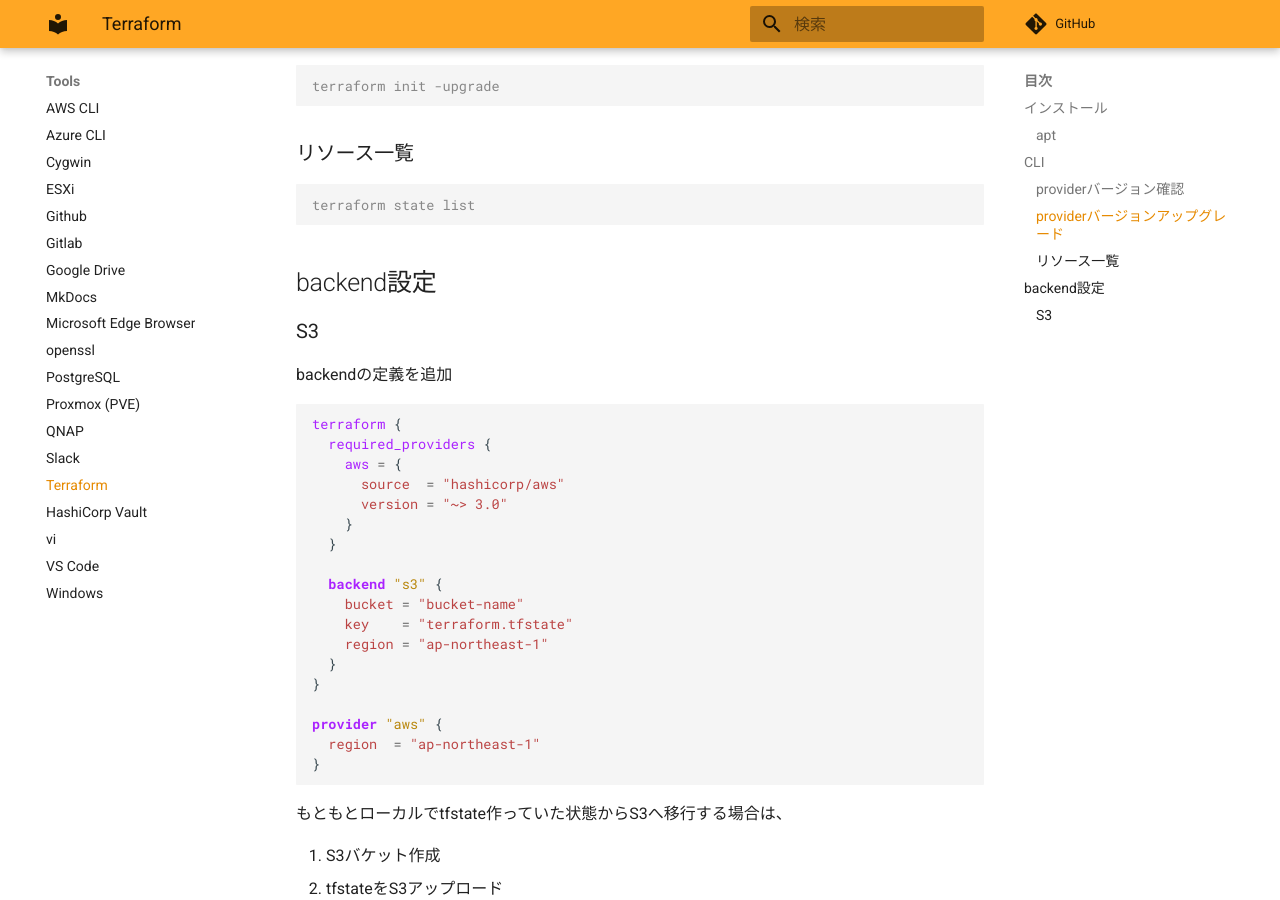
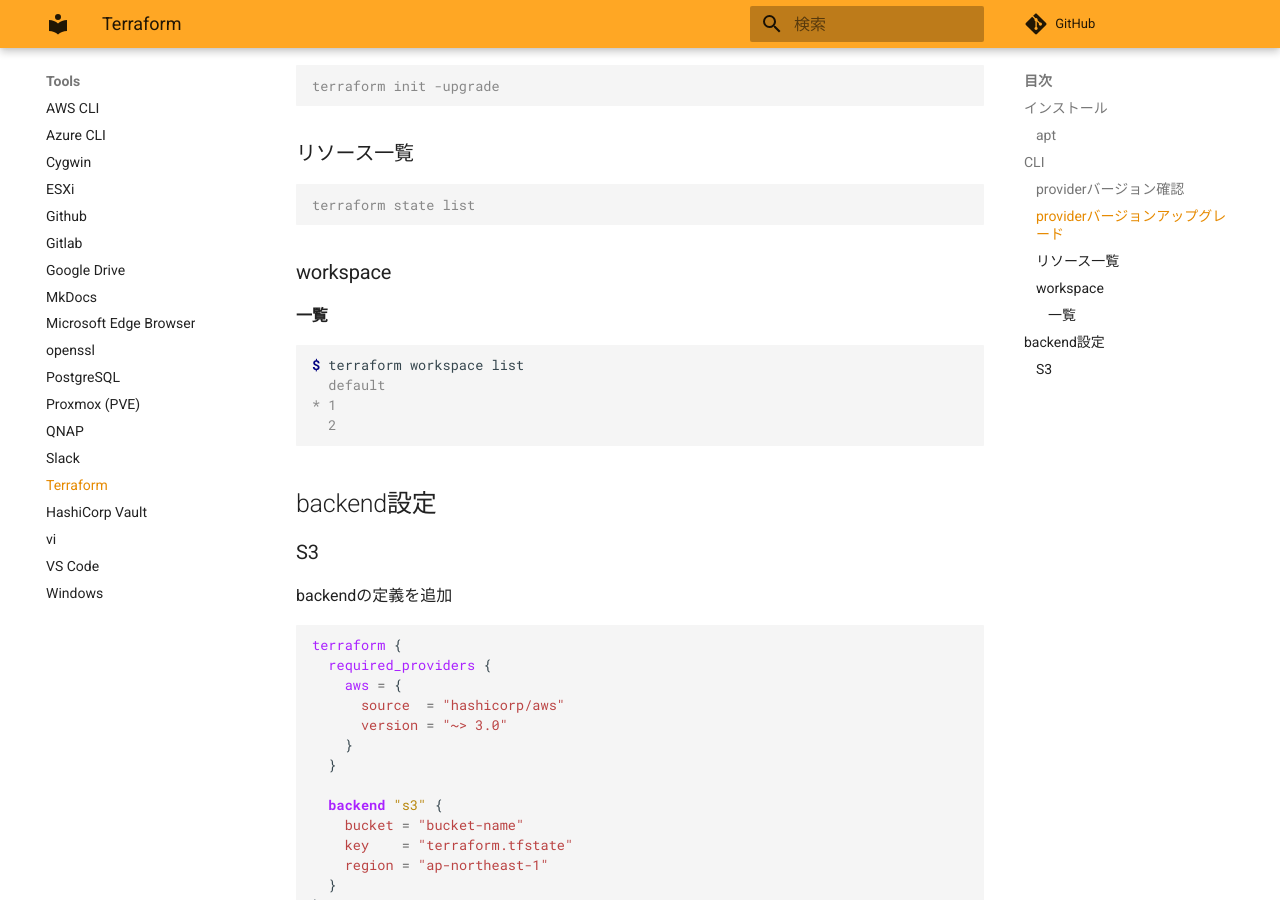
Before and after one commit to zaki-lknr/docs, an MkDocs documentation site: the page built from docs/Tools/terraform.md, in a window 1280 px wide and 900 px high, scrolled down 757 px. Built offline with MkDocs 1.6.1 and Material for MkDocs 9.7.7, drawn with Linux system fonts in a browser that asks for light colours; comment, search, counter and statistics services are not loaded.

Commit message:
add: tools/terraform: workspace一覧

````diff
--- a/docs/Tools/terraform.md
+++ b/docs/Tools/terraform.md
@@ -35,6 +35,17 @@ terraform init -upgrade
 
 ```console
 terraform state list
+```
+
+### workspace
+
+#### 一覧
+
+```console
+$ terraform workspace list
+  default
+* 1
+  2
 ```
 
 ## backend設定
````
